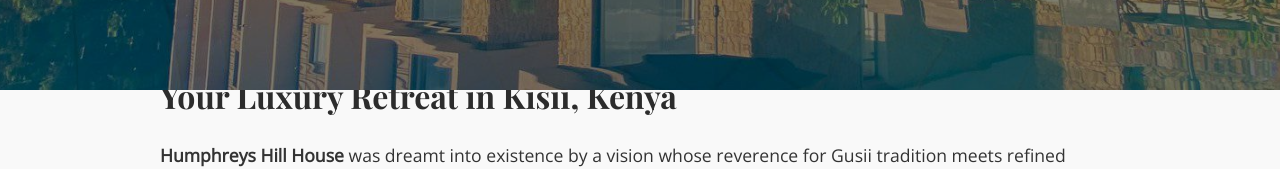
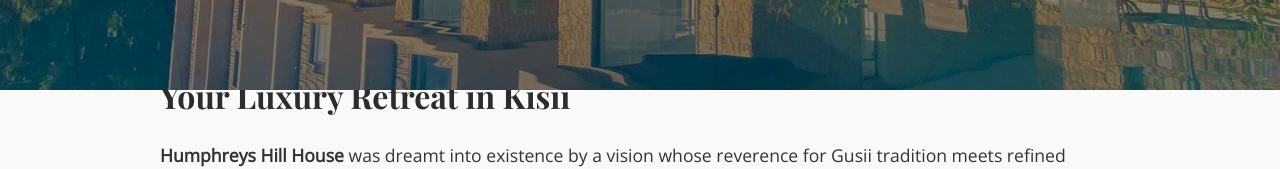
Before and after one commit to Alioski-pixel/humphreys-hill-house, a plain HTML site: page index.html in a window 1280 px wide. Shown: the part 790-959 px from the top of the page. Drawn offline with nearby package versions, Linux system fonts and the light colour scheme.

Commit message:
Update index.html

```diff
--- a/index.html
+++ b/index.html
@@ -154,7 +154,7 @@
   </header>
 
   <section class="about" id="about">
-    <h2>Your Luxury Retreat in Kisii, Kenya</h2>
+    <h2>Your Luxury Retreat in Kisii</h2>
     <p><strong>Humphreys Hill House</strong> was dreamt into existence by a vision whose reverence for Gusii tradition meets refined design. Every arch, wall, and window whispers heritage while offering modern ease.</p>
     <p>Perched atop the lush Kiong'anyo hill, this boutique sanctuary welcomes you to indulge in warmth, wisdom, and quiet elegance. It’s not just a place to stay—it’s a space to belong.</p>
     <blockquote>
```
